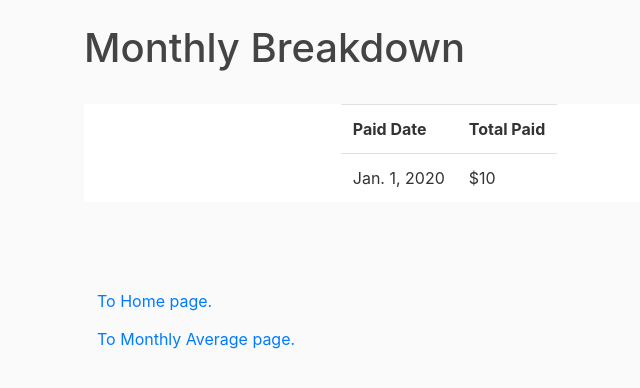
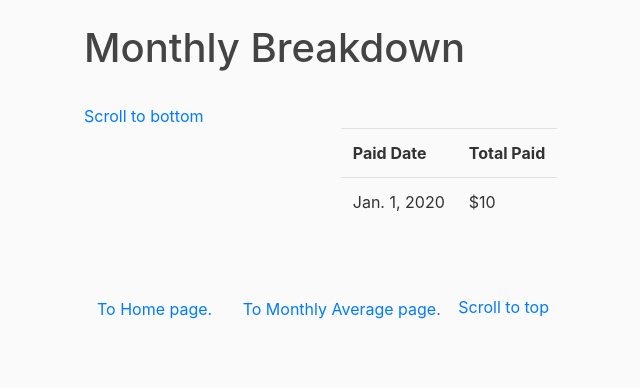
Before and after one commit to avgra3/Bill_Database, a Django app: page /mb/ in a window 1280 px wide. Shown: the part 56-444 px from the top of the page, without its empty margins (1-641 px from the left). Run offline with Django 3.2, Linux system fonts and the light colour scheme; tables that the repository leaves empty hold one stand-in row (values such as "Sample post"); some libraries are stand-ins or nearby versions.

Commit message:
Updated formatting of tables on avg & mb views

```diff
--- a/billing/bills/static/bills/main.css
+++ b/billing/bills/static/bills/main.css
@@ -89,7 +89,7 @@ a.article-title:hover {
   overflow-x: auto;
   -webkit-overflow-scrolling: touch;
   word-wrap: break-word;
-white-space: nowrap;
+  white-space: nowrap;
 }
 
 .table {
--- a/billing/bills/templates/pages/bills-avg.html
+++ b/billing/bills/templates/pages/bills-avg.html
@@ -12,7 +12,7 @@
     <br>
 
     <h1>Averages per month</h1>
-    <div class="table" >
+    <div class="table-responsive">
         <table class="table">
             <tr>
                 <th class="thead">Month</th>
@@ -38,7 +38,7 @@
         <a class="section2" href="#">Scroll to top</a>
     </div>
 
-
+<!-- Smooth scroll js -->
 <script src="{% static 'bills/smooth-scroll.js' %}"></script>
 
 {% endblock content %}
--- a/billing/bills/templates/pages/bills-mb.html
+++ b/billing/bills/templates/pages/bills-mb.html
@@ -1,10 +1,14 @@
 {% extends "pages/base.html" %}
 {% block content %}
+{% load static %}
     <h1>Monthly Breakdown</h1>
 
     <br>
+    <!-- Smooth scroll to bottom of page -->
+    <a class="section1" href="#">Scroll to bottom</a>
+    <br>
 
-    <div class="table" >
+    <div class="table-responsive">
         <table class="table">
             <tr>
                 <th class="thead">Paid Date</th>
@@ -22,13 +26,17 @@
     <br>
 
     <br>
-    <!-- Link to home page -->
+
     <div>
+        <!-- Link to home page -->
         <a class="btn" href="{% url 'pages/home.html' %}">To Home page.</a>
-    </div>
-    <!-- Link to monthly average page -->
-    <div>
+        <!-- Link to monthly average page -->
         <a class="btn" href="{% url 'bills-avg' %}">To Monthly Average page.</a>
+        <!--This js script is if we are at the bottom of the page and want to easily scrool to the top-->
+        <a class="section2" href="#">Scroll to top</a>
     </div>
 
+<!-- Smooth scroll js -->
+<script src="{% static 'bills/smooth-scroll.js' %}"></script>
+
 {% endblock content %}
```
